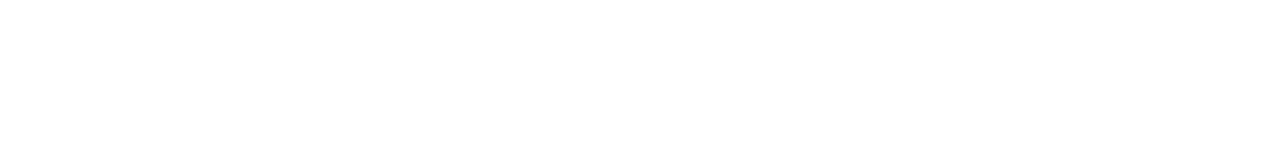
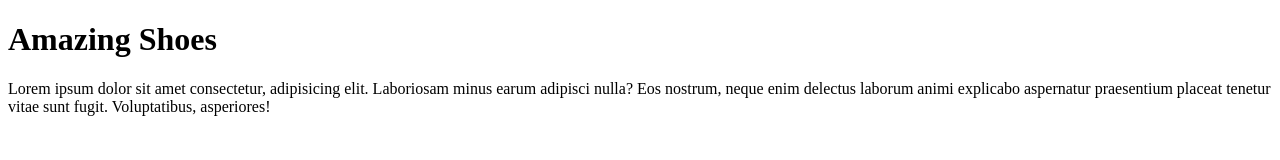
Before and after one commit to lukas-coding/LandingPage_KevinPowell, a plain HTML site: page index.html in a window 1280 px wide. Drawn offline with Linux system fonts and the light colour scheme.

Commit message:
add mains.scss

```diff
--- a/index.html
+++ b/index.html
@@ -5,10 +5,20 @@
     <meta charset="UTF-8">
     <meta name="viewport" content="width=device-width, initial-scale=1.0">
     <title>Landing Page</title>
+    <link href="https://fonts.googleapis.com/css2?family=Noto+Sans+JP:wght@300&display=swap" rel="stylesheet">
 </head>
 
 <body>
+    <header class="hero">
+        <div class="container">
+            <h1 class="main-text">Amazing Shoes</h1>
+            <p>Lorem ipsum dolor sit amet consectetur, adipisicing elit. Laboriosam minus earum adipisci nulla? Eos
+                nostrum, neque enim delectus laborum animi explicabo aspernatur praesentium placeat tenetur vitae sunt
+                fugit. Voluptatibus, asperiores!</p>
+            <a href="#" class="btn"></a>
+        </div>
 
+    </header>
 </body>
 
 </html>
--- /dev/null
+++ b/main.scss
@@ -0,0 +1,5 @@
+* {
+    margin: 0;
+    padding: 0;
+    box-sizing: content-box;
+}
```
